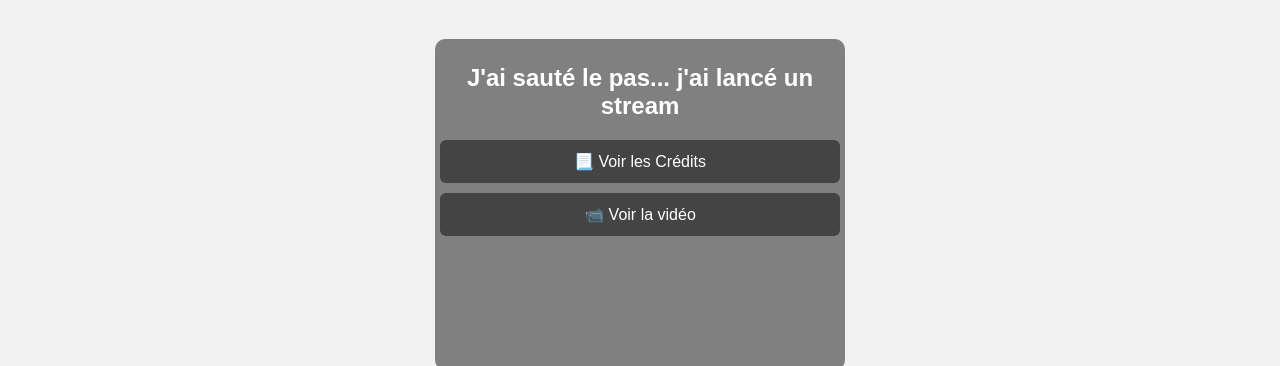
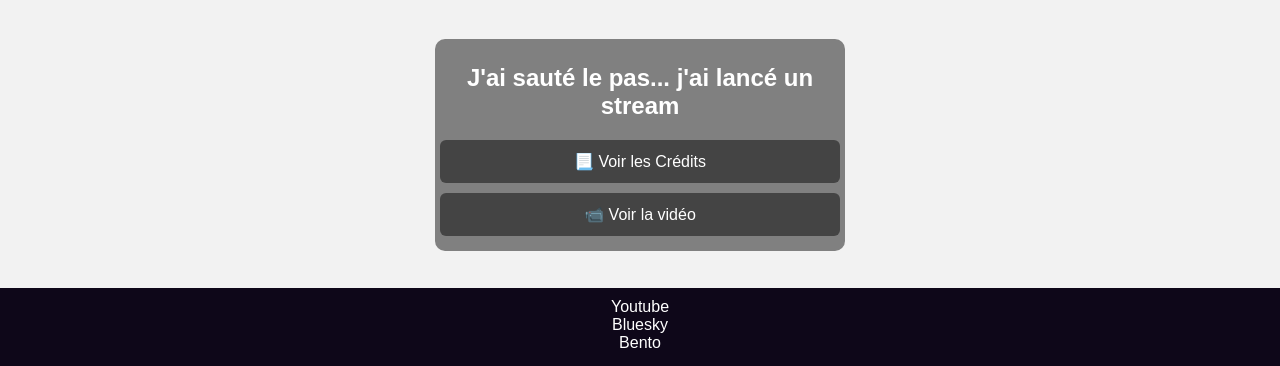
Before and after one commit to kooorvo/kooorvo.github.io, a plain HTML site: page index.html in a window 1280 px wide. Shown: the part 217-583 px from the top of the page. Drawn offline with Linux system fonts and the light colour scheme.

Commit message:
Update styles.css

```diff
--- a/styles.css
+++ b/styles.css
@@ -39,9 +39,8 @@ header h1 {
 credit box
 **/
 main {
-  flex: 1;
-  display: flex;              /* permet le centrage */
-  justify-content: center;    /* centre horizontalement */
+  display: flex;              /* centrage horizontal */
+  justify-content: center;    /* au milieu */
   padding: 20px;
   margin-block-start: 20px;
 }
```
